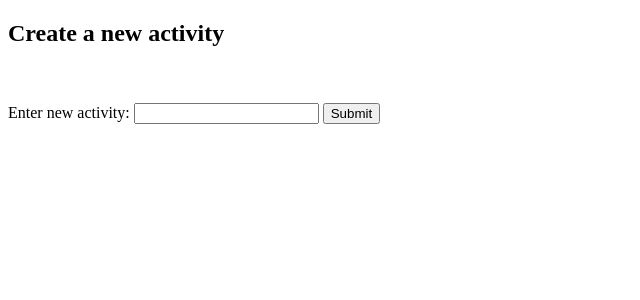
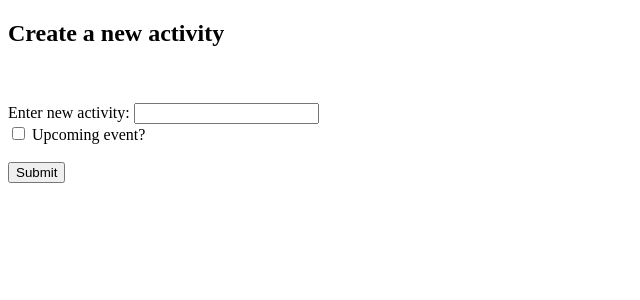
Before and after one commit to ecoBela/Gym_app_Flask_fullstack_wk5project, a Flask app: page /activities/new in a window 1280 px wide. Shown: the part 150-450 px from the top of the page, without its empty margins (0-640 px from the left). Run offline with Flask 2, Linux system fonts and the light colour scheme.

Commit message:
added Upcoming? checkbox to forms on new.html and edit.html

```diff
--- a/templates/activities/edit.html
+++ b/templates/activities/edit.html
@@ -8,6 +8,10 @@
     <div>
         <label for="name">Enter activity name:</label>
         <input type="text" id="name" name="name" value = "{{activity.name}}">
+        <br>
+        <input type="checkbox" name="upcoming" value=""  >
+        <label for="upcoming"> Upcoming event?</label><br>
+        <br>
         <input type="submit">
     </div>
 </form>
--- a/templates/activities/new.html
+++ b/templates/activities/new.html
@@ -12,6 +12,10 @@ Hello new activities!
     <div>
         <label for="name">Enter new activity:</label>
         <input type="text" id="name" name="name">
+        <br>
+        <input type="checkbox" name="upcoming" value=""  >
+        <label for="upcoming"> Upcoming event?</label><br>
+        <br>
         <input type="submit">
     </div>
 </form>
```
